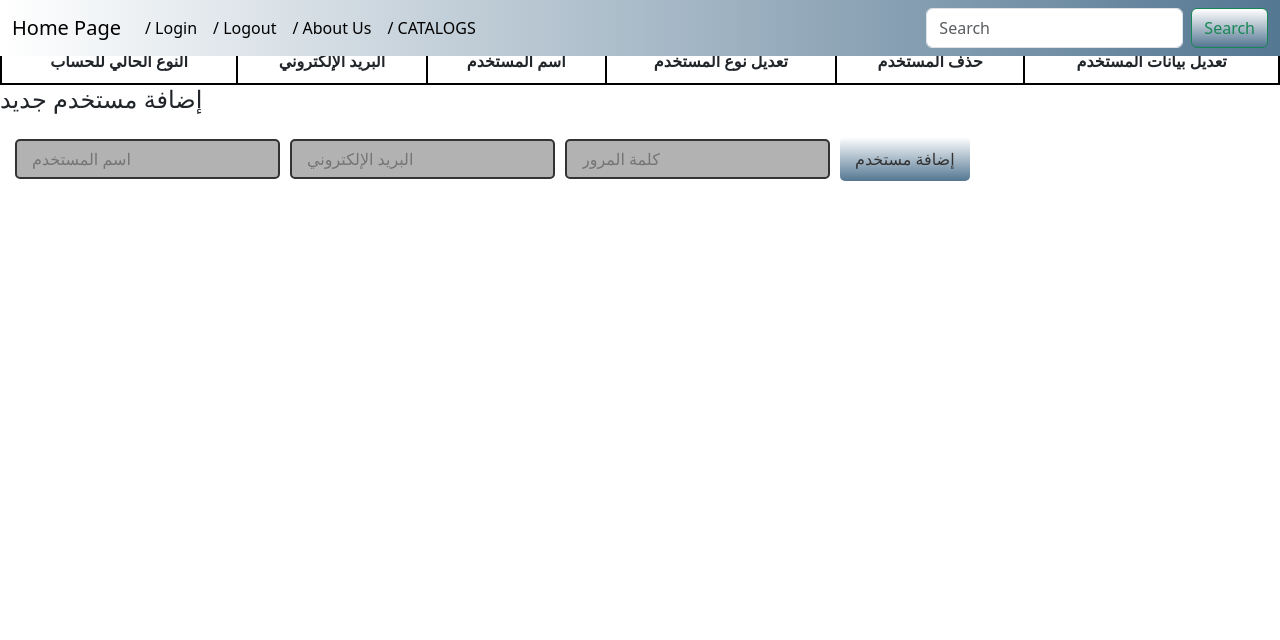
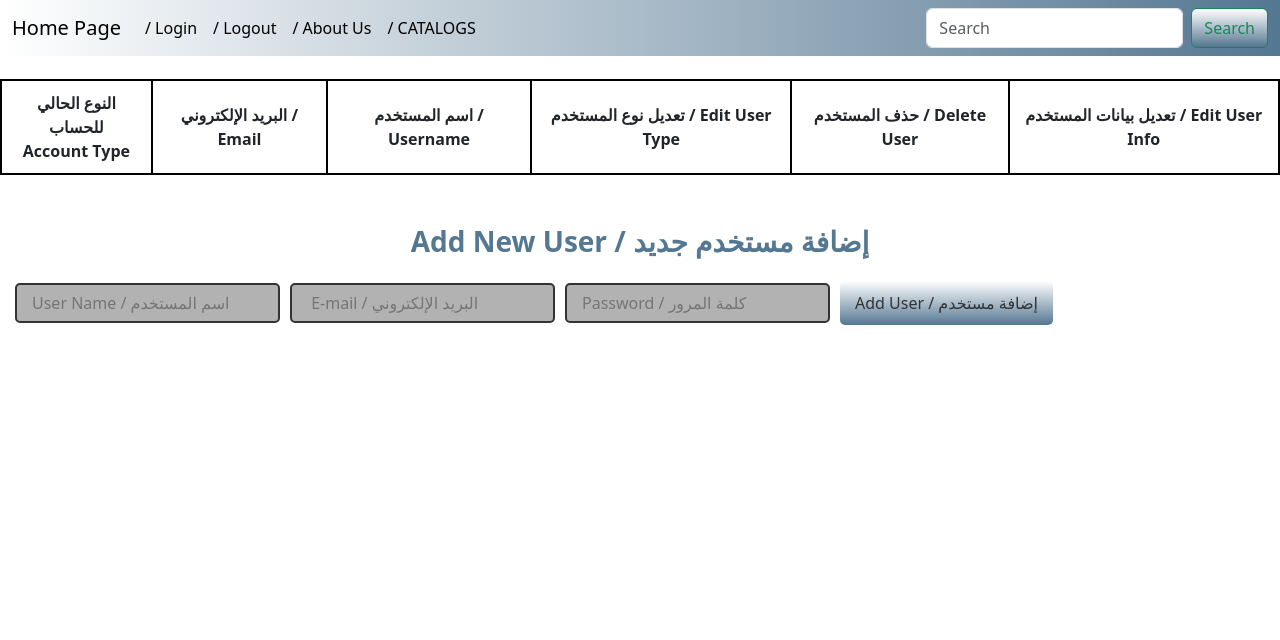
Before and after one commit to abdalfatah1994/home_work_4, a PHP site: page /users.php in a window 1280 px wide. Shown: the top 640 px of the page. Run offline with PHP 8.4, Linux system fonts and the light colour scheme; the visitor is signed in with stand-in values (Sample User, id 1); data that the repository does not hold is empty.

Commit message:
finish edit style for mine width users , index and product page

```diff
--- a/index.php
+++ b/index.php
@@ -26,7 +26,7 @@ try {
     <meta charset="UTF-8">
     <meta name="viewport" content="width=device-width, initial-scale=1.0">
     <link rel="stylesheet" href="./style.css">
-    <link rel="shortcut icon" type="image/x-icon" href="./images/user_icon.png">
+    <link rel="shortcut icon" type="image/x-icon" href="./images//icon_home.png">
     <link href="https://cdn.jsdelivr.net/npm/bootstrap@5.3.5/dist/css/bootstrap.min.css" rel="stylesheet" crossorigin="anonymous">
     <link rel="stylesheet" href="https://cdnjs.cloudflare.com/ajax/libs/font-awesome/6.7.2/css/all.min.css" crossorigin="anonymous" referrerpolicy="no-referrer" />
     <title> الصفحة الرئيسية </title>
@@ -47,7 +47,7 @@ try {
               <?php if (!empty($product['img_url_product'])): ?>
                 <a href="product.php?product_id=<?= htmlspecialchars($product['id_product']); ?>">
                   <img src="<?= htmlspecialchars($product['img_url_product']); ?>" class="card-img-top" alt="<?= htmlspecialchars($product['name_product']); ?>" style="max-height:350px;max-width: 350px; object-fit:cover;">
-                  <p class="card-img-top" style="color: #45a049;font-size: 20px;font-weight: 600;text-decoration: none;"> <?= htmlspecialchars($product['name_product']); ?> <br> السعر / Price ???</p>
+                  <p class="card-img-top" > <?= htmlspecialchars($product['name_product']); ?> <br> السعر / Price ???</p>
                 </a>
               <?php else: ?>
                 <div class="card-img-top" style="max-height:400px;">
--- a/style.css
+++ b/style.css
@@ -202,6 +280,7 @@ img {
   }
   .admin_table {
     width: 100%;
+    background-color: rgba(255, 255, 255, 0.2);
     border-collapse: collapse;
     border: 2px solid #ddd;
   }
--- a/users.php
+++ b/users.php
@@ -85,34 +85,6 @@ if (!isset($_SESSION['role']) || $_SESSION['role'] !== 'admin') {
   <title>إدارة المستخدمين </title>
 </head>
 
-<span class="element-footer">
-    <p>© 2025 All rights reserved </p>
-    <p> Developed AND MAINTAINED BY * ONBASHY COMPANEY * </p>
-    <p> Contact With Us </p>
-    <ul style="display: flex;list-style-type: none;font-size: 20px; ">
-      <li class="nav-item" style="margin: 5px;">
-        <a class="nav-link" href="https://wa.me/+963951371241"> <i class="fa-brands fa-whatsapp"></i></a>
-      </li>
-      <li class="nav-item" style="margin: 5px;">
-        <a class="nav-link" href="https://t.me/abdalfatah_onbashy"><i class="fa-brands fa-telegram"></i></a>
-      </li>
-      <li style="margin: 5px;" class="nav-item">
-        <a class="nav-link" href="https://www.facebook.com/share/16BY2dqi7T/"> <i class="fa-brands fa-facebook"></i></a>
-      </li>
-      <li class="nav-item" style="margin: 5px;">
-        <a class="nav-link" href="https://www.abdalfatahonbashy1994@gmail.com"> <i class="fa-solid fa-envelope"></i></a>
-      </li>
-
-      <li class="nav-item" style="margin: 5px;">
-        <a class="nav-link" href="https://github.com/abdalfatah1994"> <i class="fa-brands fa-github"></i> </a>
-      </li>
-
-      <li class="nav-item" style="margin: 5px;">
-        <a class="nav-link" href="https://www.linkedin.com/in/%D8%B9%D8%A8%D8%AF%D8%A7%D9%84%D9%81%D8%AA%D8%A7%D8%AD-%D8%A7%D9%88%D9%86%D8%A8%D8%A7%D8%B4%D9%8A-7abb16230?utm_source=share&utm_campaign=share_via&utm_content=profile&utm_medium=android_app"> <i class="fa-brands fa-linkedin"></i></a>
-      </li>
-    </ul>
-  </span>
-
 <nav class="navbar navbar-expand-lg navbar-light bg-light" style="background: linear-gradient(to left ,#547792,#ffffff);display: flex;position:fixed;width: 100%;top: 0px ; z-index: 99;">
   <div class="container-fluid">
     <button class="navbar-toggler" type="button" data-bs-toggle="collapse" data-bs-target="#navbarTogglerDemo01" aria-controls="navbarTogglerDemo01" aria-expanded="false" aria-label="Toggle navigation">
@@ -142,17 +114,18 @@ if (!isset($_SESSION['role']) || $_SESSION['role'] !== 'admin') {
   </div>
 </nav>
 
+
+<body>
   <h3 class="admin_hader"> Users Data table / جدول بيانات المستخدمين</h3>
-  <table class="admin_table">
+  <table class="admin_table" style="margin: 50px 0px;">
     <tr>
-      <th class="admin_table_th">النوع الحالي للحساب</th>
-      <th class="admin_table_th">البريد الإلكتروني</th>
-      <th class="admin_table_th">اسم المستخدم</th>
-      <th class="admin_table_th">تعديل نوع المستخدم</th>
-      <th class="admin_table_th">حذف المستخدم</th>
-      <th class="admin_table_th">تعديل بيانات المستخدم</th>
-    </tr>
-    <?php foreach ($users as $user): ?>
+      <th class="admin_table_th">النوع الحالي للحساب <br> Account Type</th>
+      <th class="admin_table_th">البريد الإلكتروني / Email</th>
+      <th class="admin_table_th">اسم المستخدم / Username</th>
+      <th class="admin_table_th">تعديل نوع المستخدم / Edit User Type</th>
+      <th class="admin_table_th">حذف المستخدم / Delete User</th>
+      <th class="admin_table_th">تعديل بيانات المستخدم / Edit User Info</th>
+    </tr> <?php foreach ($users as $user): ?>
       <tr>
         <td th class="admin_table_th"><?= htmlspecialchars($user['role']) ?></td>
         <td th class="admin_table_th"><?= htmlspecialchars($user['email']) ?></td>
@@ -164,13 +137,13 @@ if (!isset($_SESSION['role']) || $_SESSION['role'] !== 'admin') {
               <option value="user">User</option>
               <option value="admin">Admin</option>
             </select>
-            <button type="submit" name="update_role">تعديل الدور</button>
+            <button type="submit" name="update_role"> Edite User / تعديل الدور</button>
           </form>
         </td>
         <td class="admin_table_th">
           <form method="POST">
             <input type="hidden" name="user_id" value="<?= $user['id_user'] ?>">
-            <button type="submit" name="delete_user" onclick="return confirm('هل أنت متأكد؟');">حذف</button>
+            <button type="submit" name="delete_user" onclick="return confirm('هل أنت متأكد Are You Sure ؟');"> Deleta / حذف </button>
           </form>
         </td>
         <td class="admin_table_th">
@@ -178,20 +151,47 @@ if (!isset($_SESSION['role']) || $_SESSION['role'] !== 'admin') {
             <input type="hidden" name="user_id" value="<?= $user['id_user'] ?>">
             <input type="text" name="new_username" value="<?= $user['username'] ?>" required>
             <input type="email" name="new_email" value="<?= $user['email'] ?>" required>
-            <button type="submit" name="update_user">تعديل البيانات</button>
+            <button type="submit" name="update_user"> Update User / تعديل البيانات </button>
           </form>
         </td>
       </tr>
     <?php endforeach; ?>
   </table>
   <!-- إضافة مستخدم جديد -->
-    <h4>إضافة مستخدم جديد</h4>
-    <form method="POST" class="admin_new_user">
-        <input type="text" name="new_username" placeholder="اسم المستخدم" required>
-        <input type="email" name="new_email" placeholder="البريد الإلكتروني" required>
-        <input type="password" name="new_password" placeholder="كلمة المرور" required>
-        <button type="submit" name="add_user">إضافة مستخدم</button>
+  <h4 style="display: flex; justify-content: space-around; align-items: center;color: #547792;font-weight: 700;font-size: 28px;"> Add New User / إضافة مستخدم جديد</h4>
+  <form method="POST" class="admin_new_user" style="padding-bottom: 75px;">
+    <input type="text" name="new_username" placeholder="User Name / اسم المستخدم" required>
+    <input type="email" name="new_email" placeholder=" E-mail / البريد الإلكتروني" required>
+    <input type="password" name="new_password" placeholder="Password / كلمة المرور" required>
+    <button type="submit" name="add_user"> Add User / إضافة مستخدم</button>
   </form>
+  <span class="element-footer" style="display: flex; justify-content: space-around;">
+    <p>© 2025 All rights reserved </p>
+    <p> Developed AND MAINTAINED BY * ONBASHY COMPANEY * </p>
+    <p> Contact With Us </p>
+    <ul style="display: flex;list-style-type: none;font-size: 20px; ">
+      <li class="nav-item" style="margin: 5px;">
+        <a class="nav-link" href="https://wa.me/+963951371241"> <i class="fa-brands fa-whatsapp"></i></a>
+      </li>
+      <li class="nav-item" style="margin: 5px;">
+        <a class="nav-link" href="https://t.me/abdalfatah_onbashy"><i class="fa-brands fa-telegram"></i></a>
+      </li>
+      <li style="margin: 5px;" class="nav-item">
+        <a class="nav-link" href="https://www.facebook.com/share/16BY2dqi7T/"> <i class="fa-brands fa-facebook"></i></a>
+      </li>
+      <li class="nav-item" style="margin: 5px;">
+        <a class="nav-link" href="https://www.abdalfatahonbashy1994@gmail.com"> <i class="fa-solid fa-envelope"></i></a>
+      </li>
+
+      <li class="nav-item" style="margin: 5px;">
+        <a class="nav-link" href="https://github.com/abdalfatah1994"> <i class="fa-brands fa-github"></i> </a>
+      </li>
+
+      <li class="nav-item" style="margin: 5px;">
+        <a class="nav-link" href="https://www.linkedin.com/in/%D8%B9%D8%A8%D8%AF%D8%A7%D9%84%D9%81%D8%AA%D8%A7%D8%AD-%D8%A7%D9%88%D9%86%D8%A8%D8%A7%D8%B4%D9%8A-7abb16230?utm_source=share&utm_campaign=share_via&utm_content=profile&utm_medium=android_app"> <i class="fa-brands fa-linkedin"></i></a>
+      </li>
+    </ul>
+  </span>
 
 </body>
 
```
Also changed, not shown: other parts of style.css (+80 -2 lines), product.php (+28 -31 lines). Lines whose indentation alone changed are shown as unchanged.
